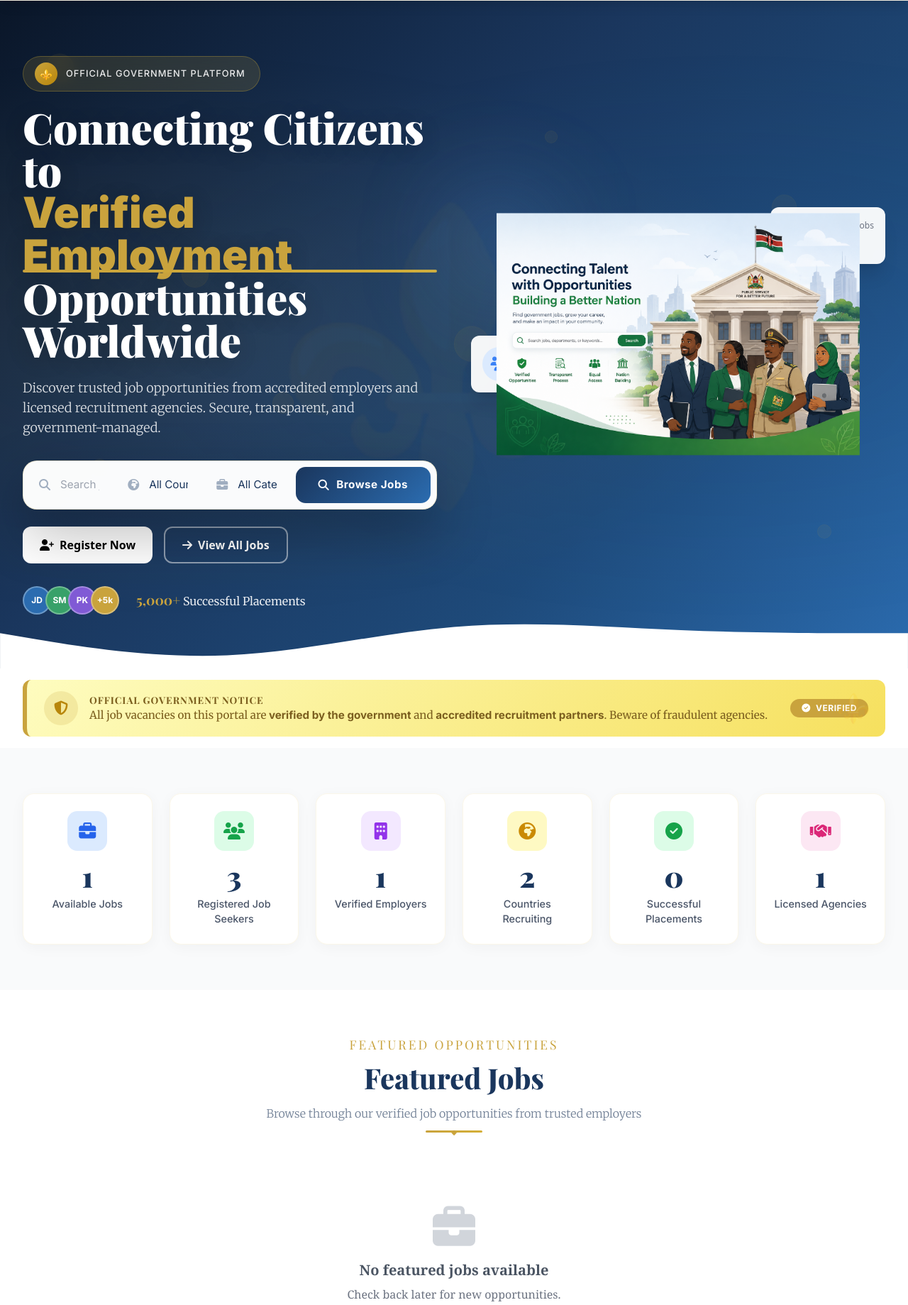
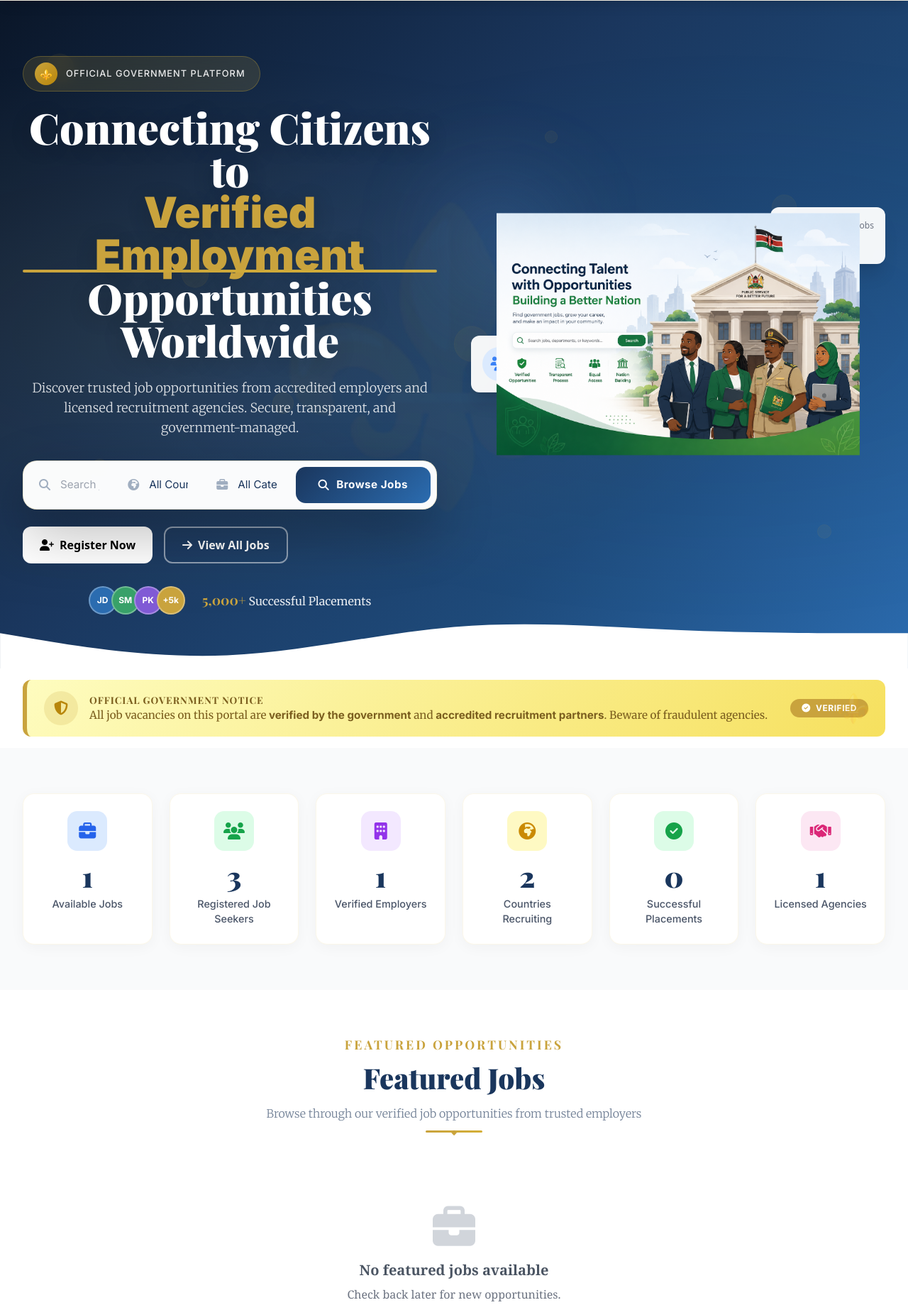
Before and after one commit to eKidenge/government_jobs_portal, a Django app: page / in a window 1280 px wide. Shown: the part 81-1920 px from the top of the page at 71% size. Run offline with Django 5.2, Linux system fonts and the light colour scheme; data comes from the database, SQL or seed files in the repository; data that the repository does not hold is empty; some libraries are stand-ins or nearby versions.

Commit message:
Update home.html

```diff
--- a/templates/home.html
+++ b/templates/home.html
@@ -141,13 +141,14 @@
         font-family: 'Inter', sans-serif;
     }
 
-    /* Hero Title */
+    /* Hero Title - BOLD & CENTERED */
     .hero-title {
         font-family: 'Playfair Display', serif;
         font-weight: 900;
         color: white;
         line-height: 1.1;
         text-shadow: 0 4px 30px rgba(0,0,0,0.2);
+        text-align: center;
     }
 
     .hero-title .highlight {
@@ -173,6 +174,8 @@
         color: rgba(255,255,255,0.85);
         line-height: 1.8;
         max-width: 600px;
+        text-align: center;
+        margin: 10px auto 0;
     }
 
     /* Search Container */
@@ -183,6 +186,8 @@
         box-shadow: 0 30px 80px rgba(0,0,0,0.3);
         border: 1px solid rgba(212, 175, 55, 0.2);
         padding: 8px;
+        max-width: 900px;
+        margin: 20px auto 0;
     }
 
     .search-container input,
@@ -245,6 +250,8 @@
         align-items: center;
         gap: 24px;
         flex-wrap: wrap;
+        justify-content: center;
+        margin-top: 20px;
     }
 
     .trust-indicators .avatars {
@@ -357,6 +364,7 @@
         border: 1px solid rgba(212, 175, 55, 0.1);
         position: relative;
         overflow: hidden;
+        text-align: center;
     }
 
     .stat-card::after {
@@ -389,7 +397,7 @@
         align-items: center;
         justify-content: center;
         font-size: 24px;
-        margin-bottom: 12px;
+        margin: 0 auto 12px;
         transition: all 0.3s ease;
     }
 
@@ -414,7 +422,7 @@
     }
 
     /* ============================================
-       SECTION HEADERS
+       SECTION HEADERS - BOLD & CENTERED
        ============================================ */
     .section-header {
         text-align: center;
@@ -423,7 +431,7 @@
 
     .section-header .subtitle {
         font-family: 'Playfair Display', serif;
-        font-weight: 400;
+        font-weight: 700;
         color: #c9a33d;
         font-size: 1.1rem;
         letter-spacing: 3px;
@@ -433,7 +441,7 @@
 
     .section-header h2 {
         font-family: 'Playfair Display', serif;
-        font-weight: 800;
+        font-weight: 900;
         color: #1a365d;
         font-size: 2.5rem;
         margin-bottom: 8px;
@@ -1151,7 +1159,7 @@
         align-items: center;
         cursor: pointer;
         font-family: 'Playfair Display', serif;
-        font-weight: 600;
+        font-weight: 700;
         color: #1a365d;
         font-size: 1rem;
         text-align: left;
```
